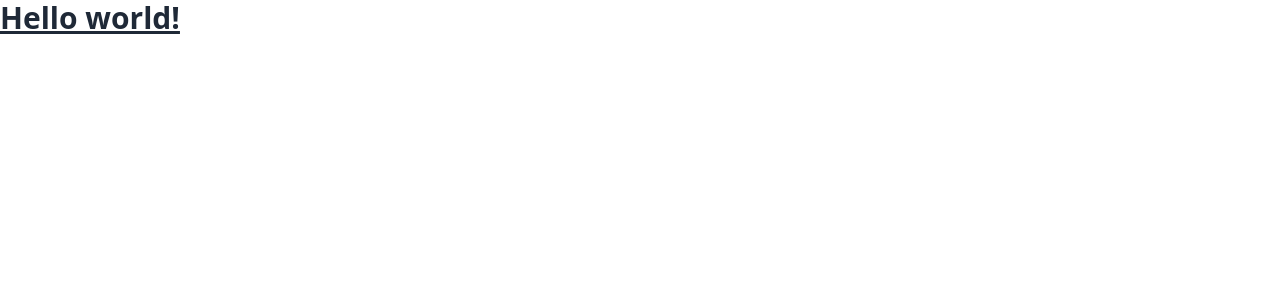
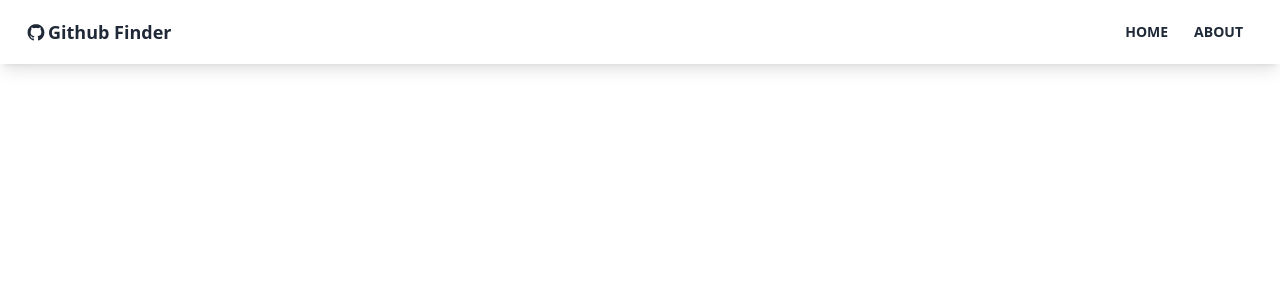
Before and after one commit to nnivxix/github-finder, a React (Vite) app: page / in a window 1280 px wide. Shown: the top 300 px of the page. Built offline with nearby package versions, Linux system fonts and the light colour scheme.

Commit message:
feat: navbar component

```diff
--- a/package.json
+++ b/package.json
@@ -11,7 +11,9 @@
   },
   "dependencies": {
     "react": "^18.2.0",
-    "react-dom": "^18.2.0"
+    "react-dom": "^18.2.0",
+    "react-icons": "^4.10.1",
+    "react-router-dom": "^6.14.1"
   },
   "devDependencies": {
     "@types/react": "^18.2.14",
--- a/src/App.tsx
+++ b/src/App.tsx
@@ -1,9 +1,12 @@
+import { BrowserRouter as Router } from "react-router-dom";
+import Navbar from "./components/Navbar";
+
 function App() {
-	return (
-		<>
-			<h1 className="text-3xl font-bold underline">Hello world!</h1>
-		</>
-	);
+  return (
+    <Router>
+      <Navbar />
+    </Router>
+  );
 }
 
 export default App;
--- /dev/null
+++ b/src/components/Navbar.tsx
@@ -0,0 +1,27 @@
+import { Link } from "react-router-dom";
+import { DiGithubBadge } from "react-icons/di";
+
+function Navbar() {
+  return (
+    <nav className="navbar shadow-lg mb-12 flex justify-between">
+      <div className="flex-none px-2 mx-2">
+        <DiGithubBadge className="text-2xl" />
+        <Link to="/" className="text-lg font-bold align-middle">
+          <h1>Github Finder</h1>
+        </Link>
+      </div>
+      <div className=" px-2 mx-2">
+        <div className="flex-justify-end">
+          <Link to="/" className="btn btn-ghost btn-sm rounded-btn">
+            Home
+          </Link>
+          <Link to="/about" className="btn btn-ghost btn-sm rounded-btn">
+            About
+          </Link>
+        </div>
+      </div>
+    </nav>
+  );
+}
+
+export default Navbar;
```
Also changed, not shown: 1 other file (tests, documents, lock files or other folders).
